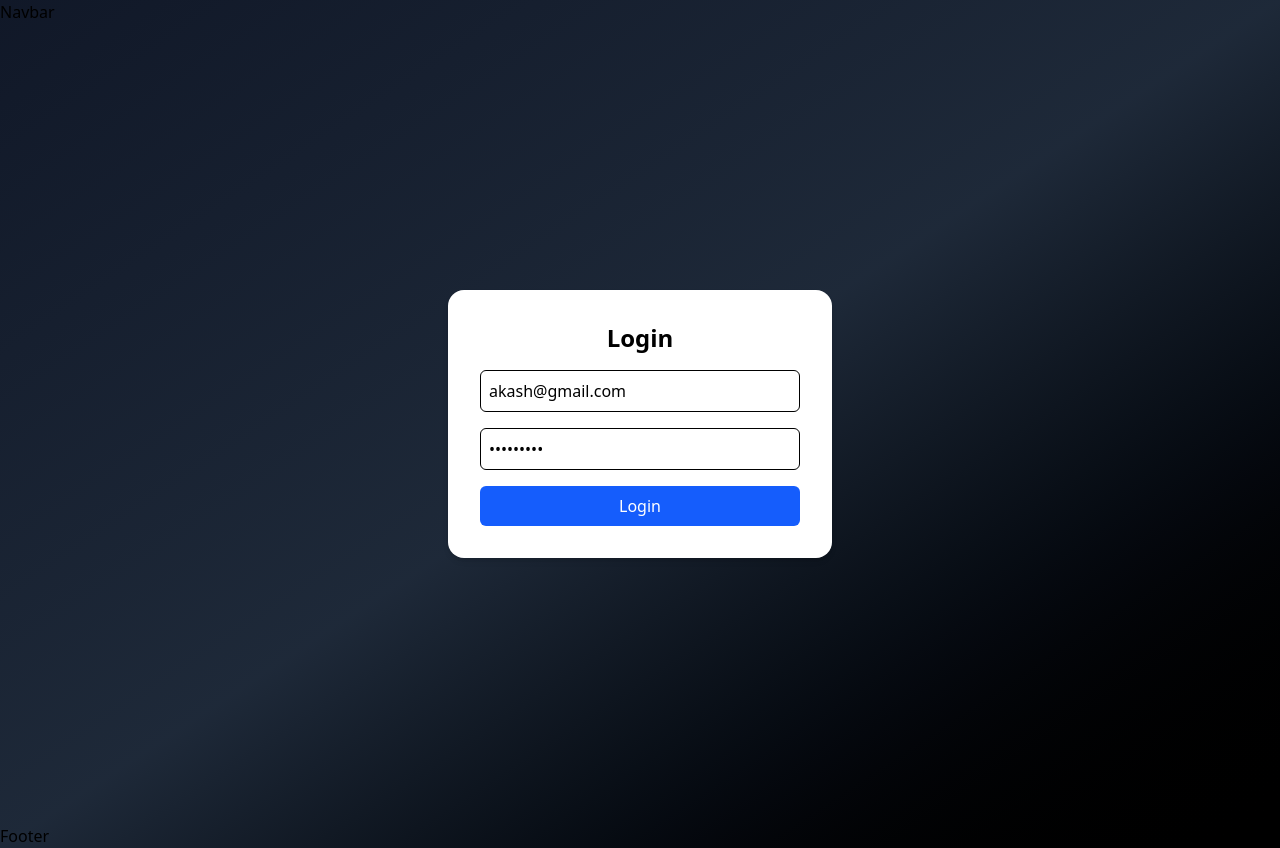
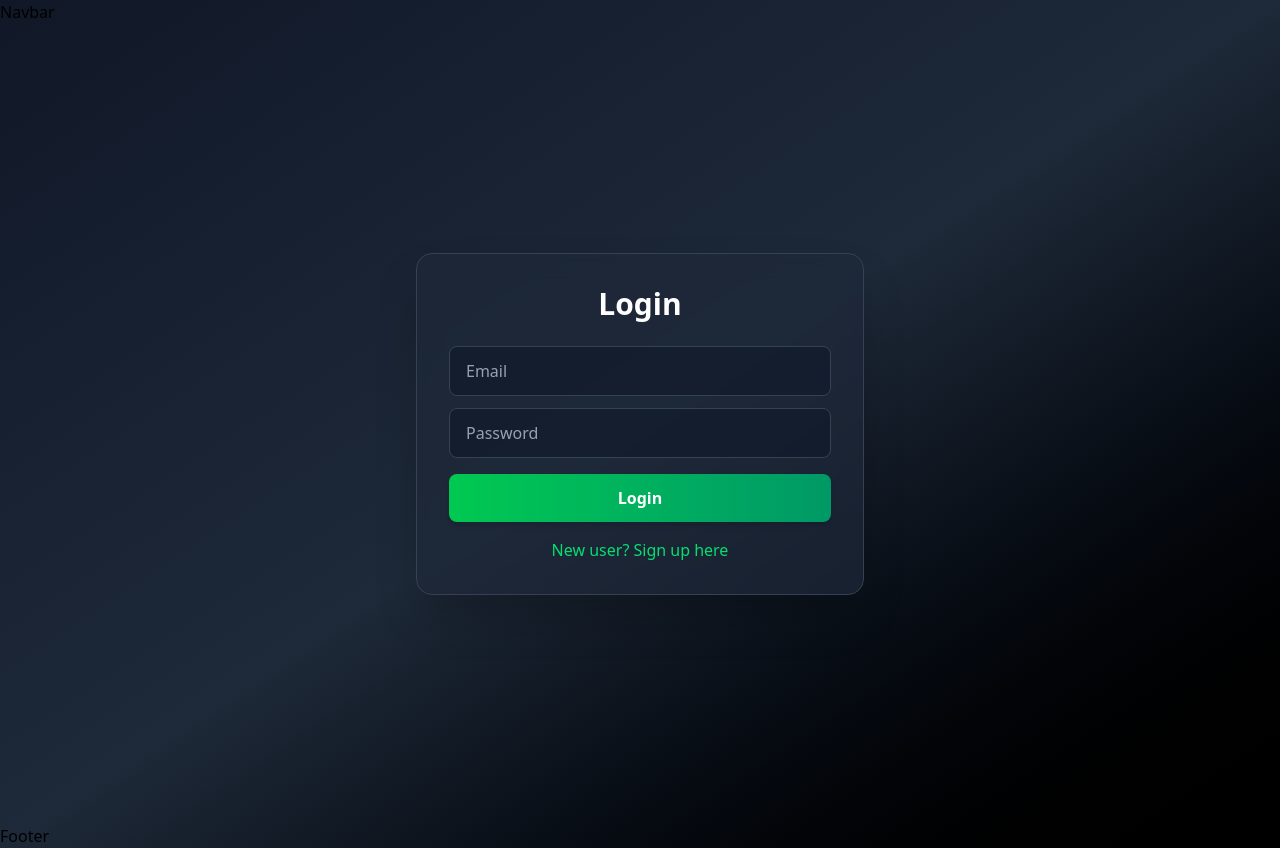
Before and after one commit to shubhamkasar210/trello-lite-frontend, a React (Vite) app: page / in a window 1280 px wide. Built offline with nearby package versions, Linux system fonts and the light colour scheme.

Commit message:
added admin login

```diff
--- a/src/App.jsx
+++ b/src/App.jsx
@@ -16,6 +16,7 @@ import NewTask from "./components/Tasks/NewTask";
 import EditTask from "./components/Tasks/EditTask";
 import appStore from "./utils/appStore";
 import { Provider } from "react-redux";
+import AdminDashboard from "./components/AdminDashboard";
 
 function App() {
   return (
@@ -54,6 +55,7 @@ function App() {
               />
 
               <Route path="/profile" element={<Profile />}></Route>
+              <Route path="/admin-dashboard" element={<AdminDashboard />}></Route>
             </Route>
           </Routes>
         </BrowserRouter>
--- /dev/null
+++ b/src/components/AdminDashboard.jsx
@@ -0,0 +1,5 @@
+const AdminDashboard = () => {
+  return <div>AdminDashboard</div>;
+};
+
+export default AdminDashboard;
--- a/src/components/Login.jsx
+++ b/src/components/Login.jsx
@@ -1,53 +1,109 @@
 import { useState } from "react";
 import axios from "axios";
+import { useDispatch } from "react-redux";
+import { addUser } from "../utils/usersSlice";
 import { useNavigate } from "react-router-dom";
 
+const Login = () => {
+  const [email, setEmail] = useState("");
+  const [password, setPassword] = useState("");
+  const [userName, setUserName] = useState("");
+  const [isLoginForm, setIsLoginForm] = useState(true);
+  const [toast, setToast] = useState(null);
+  const [loading, setLoading] = useState(false);
 
-const Login = () => {
-  const [email, setEmail] = useState("akash@gmail.com");
-  const [password, setPassword] = useState("Akash@123");
-  const [error, setError] = useState("");
-  const [loading, setLoading] = useState(false);
+  const dispatch = useDispatch();
   const navigate = useNavigate();
 
+  const showToast = (type, message) => {
+    setToast({ type, message });
+    setTimeout(() => setToast(null), 3000);
+  };
 
-  const handleSubmit = async (e) => {
-    e.preventDefault();
-    setError("");
+  const handleLogin = async () => {
     setLoading(true);
-
     try {
       const res = await axios.post(
         "http://localhost:7777/auth/login",
-        {
-          email,
-          password,
-        },
+        { email, password },
         { withCredentials: true }
       );
+      dispatch(addUser(res.data.user));
 
-      return navigate("/projects");
+      if (res.data.user.role === "admin") {
+        showToast("success", "✅ Admin logged in successfully!");
+        setTimeout(() => navigate("/admin-dashboard"), 1000);
+      } else {
+        showToast("success", "✅ Logged in successfully!");
+        setTimeout(() => navigate("/projects"), 1000);
+      }
+    } catch (err) {
+      showToast("error", err?.response?.data || "❌ Login failed");
+    } finally {
+      setLoading(false);
+    }
+  };
 
-
+  const handleSignUp = async () => {
+    if (!userName || !email || !password) {
+      showToast("error", "❌ All fields are required");
+      return;
+    }
+    if (password.length < 6) {
+      showToast("error", "❌ Password must be at least 6 characters");
+      return;
+    }
+    setLoading(true);
+    try {
+      const res = await axios.post(
+        "http://localhost:7777/auth/signup",
+        { userName, email, password },
+        { withCredentials: true }
+      );
+      dispatch(addUser(res.data));
+      showToast("success", "✅ Account created successfully!");
+      setTimeout(() => navigate("/projects"), 1000);
     } catch (err) {
-      console.error("Login error:", err.response?.data || err.message);
-      setError(err.response?.data?.message || "Login failed");
+      showToast("error", err?.response?.data || "❌ Signup failed");
     } finally {
       setLoading(false);
     }
   };
 
   return (
-    <div className="flex items-center justify-center h-screen">
-      <div className="bg-white p-8 rounded-2xl shadow-md w-96">
-        <h1 className="text-2xl font-bold mb-4 text-center">Login</h1>
-        <form className="space-y-4" onSubmit={handleSubmit}>
+    <div className="min-h-screen flex items-center justify-center p-6">
+      {toast && (
+        <div
+          className={`fixed top-6 right-6 px-4 py-3 rounded-lg shadow-lg text-white text-sm font-medium transition transform ${
+            toast.type === "success" ? "bg-green-600" : "bg-red-600"
+          }`}
+        >
+          {toast.message}
+        </div>
+      )}
+      <div className="w-full max-w-md bg-gray-800/70 backdrop-blur-md border border-gray-700 rounded-2xl shadow-2xl p-8">
+        <h2 className="text-3xl font-bold text-white text-center mb-6">
+          {isLoginForm ? "Login" : "Sign Up"}
+        </h2>
+        {!isLoginForm && (
+          <div>
+            <input
+              type="text"
+              placeholder="Username"
+              value={userName}
+              onChange={(e) => setUserName(e.target.value)}
+              className="w-full mb-3 px-4 py-3 rounded-lg bg-gray-900/60 border border-gray-700 text-white placeholder-gray-400 focus:ring-2 focus:ring-green-500 focus:border-green-500 outline-none transition"
+              required
+            />
+          </div>
+        )}
+        <div className="mb-4">
           <input
             type="email"
             placeholder="Email"
             value={email}
             onChange={(e) => setEmail(e.target.value)}
-            className="w-full border p-2 rounded-md"
+            className="w-full mb-3 px-4 py-3 rounded-lg bg-gray-900/60 border border-gray-700 text-white placeholder-gray-400 focus:ring-2 focus:ring-green-500 focus:border-green-500 outline-none transition"
             required
           />
           <input
@@ -55,18 +111,26 @@ const Login = () => {
             placeholder="Password"
             value={password}
             onChange={(e) => setPassword(e.target.value)}
-            className="w-full border p-2 rounded-md"
+            className="w-full px-4 py-3 rounded-lg bg-gray-900/60 border border-gray-700 text-white placeholder-gray-400 focus:ring-2 focus:ring-green-500 focus:border-green-500 outline-none transition"
             required
+            minLength={6}
           />
-          {error && <p className="text-red-500 text-sm">{error}</p>}
-          <button
-            type="submit"
-            className="w-full bg-blue-600 text-white py-2 rounded-md hover:bg-blue-700 disabled:opacity-50"
-            disabled={loading}
-          >
-            {loading ? "Logging in..." : "Login"}
-          </button>
-        </form>
+        </div>
+        <button
+          onClick={isLoginForm ? handleLogin : handleSignUp}
+          disabled={loading}
+          className="w-full py-3 px-4 rounded-lg font-semibold text-white bg-gradient-to-r from-green-500 to-emerald-600 shadow-md hover:opacity-90 transition"
+        >
+          {loading ? "Please wait..." : isLoginForm ? "Login" : "Sign Up"}
+        </button>
+        <p
+          className="text-center mt-4 text-green-400 cursor-pointer hover:underline"
+          onClick={() => setIsLoginForm((prev) => !prev)}
+        >
+          {isLoginForm
+            ? "New user? Sign up here"
+            : "Already have an account? Login here"}
+        </p>
       </div>
     </div>
   );
--- a/src/utils/appStore.js
+++ b/src/utils/appStore.js
@@ -1,11 +1,13 @@
 import { configureStore } from "@reduxjs/toolkit";
 import projectReducer from "./projectsSlice";
 import taskReducer from "./tasksSlice";
+import userReducer from "./usersSlice";
 
 const appStore = configureStore({
   reducer: {
     projects: projectReducer,
     tasks: taskReducer,
+    user: userReducer,
   },
 });
 
--- /dev/null
+++ b/src/utils/usersSlice.js
@@ -0,0 +1,24 @@
+import { createSlice } from "@reduxjs/toolkit";
+
+const initialState = {
+  user: null,
+};
+
+const usersSlice = createSlice({
+  name: "user",
+  initialState,
+  reducers: {
+    addUser: (state, action) => {
+      state.user = action.payload;
+    },
+    removeUser: (state) => {
+      state.user = null;
+    },
+    updateUser: (state, action) => {
+      state.user = { ...state.user, ...action.payload };
+    },
+  },
+});
+
+export const { addUser, removeUser, updateUser } = usersSlice.actions;
+export default usersSlice.reducer;
```
